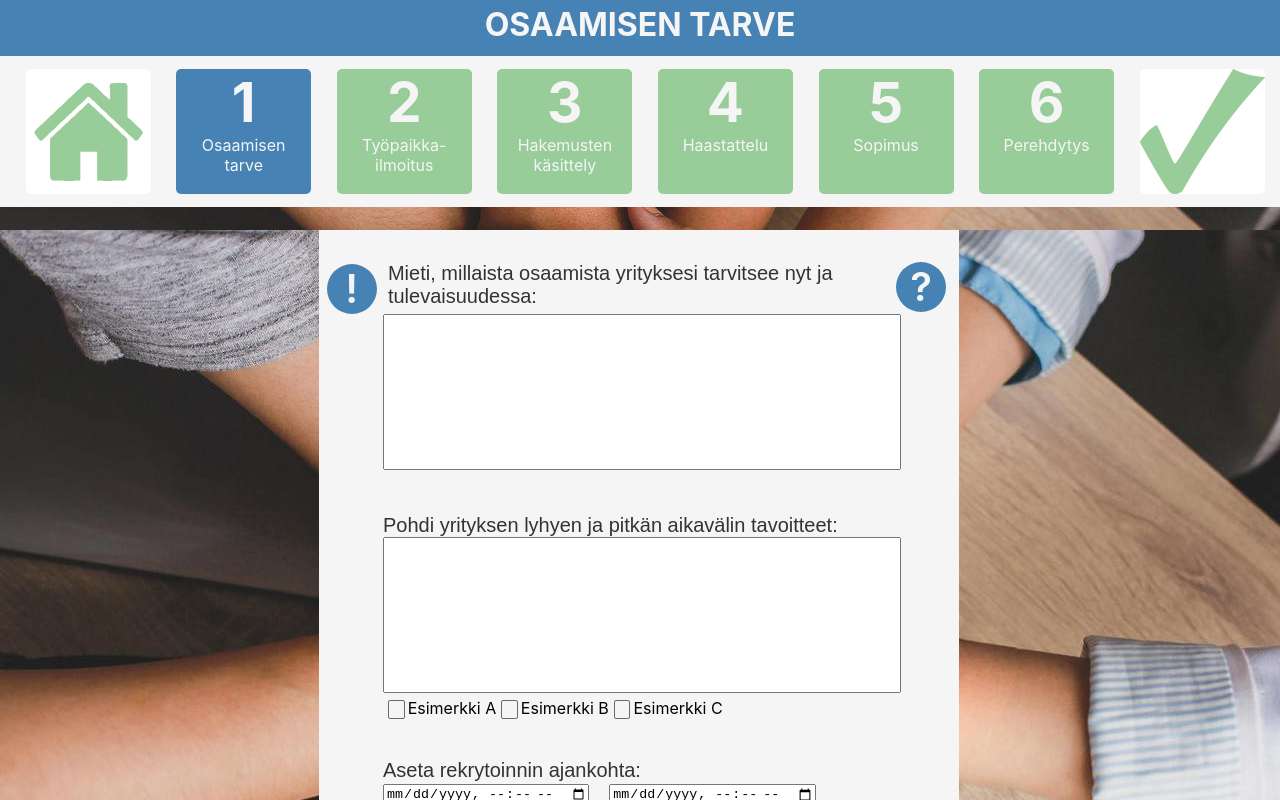
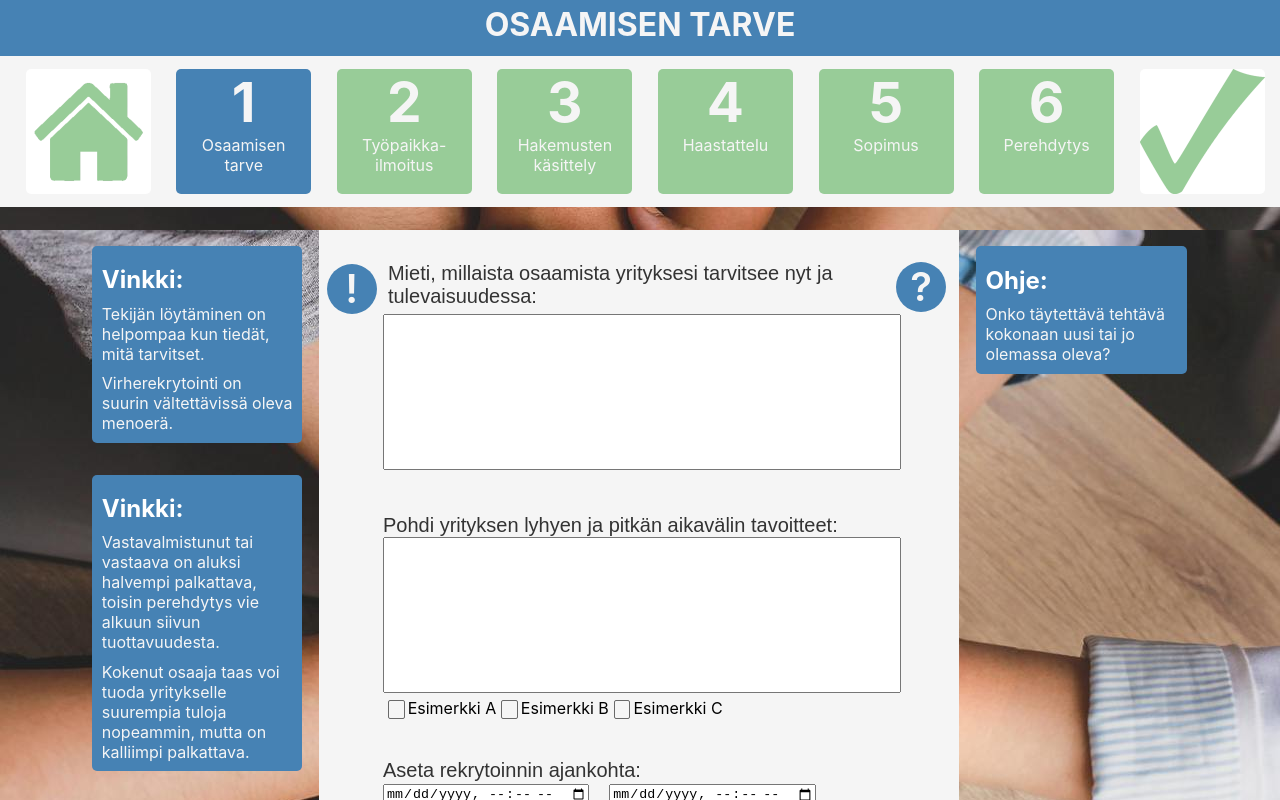
Before and after one commit to MirGitAtGitHub/RekrySalo, a React (Create React App) app in the folder rekrysalo/: page /Page1 in a window 1280 px wide. Shown: the top 800 px of the page. Built offline with nearby package versions, Linux system fonts and the light colour scheme.

Commit message:
Revert "Commit"
This reverts commit afb0e518a949ed8cb8affaaac41787ca8e3fe7ac.

```diff
--- a/rekrysalo/src/pages/Page1.js
+++ b/rekrysalo/src/pages/Page1.js
@@ -37,13 +37,13 @@ const Page1 = () => {
           <div className="mid-grid">
 
           <div className="empty-div">
-            <div className="info-boxH" id="p1infobox1" style={{visibility: "hidden"}}>
+            <div className="info-boxH">
               <h2 className="info-header">Vinkki:</h2><br></br>
               <p className="info-p">Tekijän löytäminen on helpompaa kun tiedät, mitä tarvitset.</p>
               <p className="info-p">Virherekrytointi on suurin vältettävissä oleva menoerä.</p>
             </div>
 
-            <div className="info-boxH" id="p1infobox2" style={{visibility: "hidden"}}>
+            <div className="info-boxH">
               <h2 className="info-header">Vinkki:</h2><br></br>
               <p className="info-p">Vastavalmistunut tai vastaava on aluksi halvempi palkattava, toisin perehdytys vie alkuun siivun tuottavuudesta.</p>
               <p className="info-p">Kokenut osaaja taas voi tuoda yritykselle suurempia tuloja nopeammin, mutta on kalliimpi palkattava.</p>
@@ -52,11 +52,11 @@ const Page1 = () => {
 
           <div className="mid">
             <div className="circle-parent">
-              <div className="circle" style={{"margin-left":"-10%"}} onClick={() => showInfo("p1infobox1")}>
+              <div className="circle" style={{"margin-left":"-10%"}}>
                 <p className="circle-text">!</p>
               </div>
               <p className="question" style={{"display": "inline-block", "margin-left":"2%"}}>Mieti, millaista osaamista yrityksesi tarvitsee nyt ja<br></br> tulevaisuudessa:</p>
-              <div className="circle" style={{"float":"right"}} onClick={() => showInfo("p1infobox3")}>
+              <div className="circle" style={{"float":"right"}}>
                 <p className="circle-text">?</p>
               </div>
             </div>
@@ -83,11 +83,11 @@ const Page1 = () => {
             <input type="datetime-local" id="rekryaika2" name="to_rekryaika" onChange={() => localStorage.setItem("p1d2",document.getElementById("rekryaika2").value)} defaultValue={localStorage.getItem("p1d2")}></input>
 
             <div className="circle-parent">
-              <div className="circle" style={{"margin-left":"-10%"}} onClick={() => showInfo("p1infobox2")}>
+              <div className="circle" style={{"margin-left":"-10%"}}>
                 <p className="circle-text">!</p>
               </div>
               <p className="question" style={{"display": "inline-block", "margin-left":"2%"}}>Arvioi budjetti rekrytoinnille:</p>
-              <div className="circle" style={{"float":"right"}}  onClick={() => showInfo("p1infobox4")}>
+              <div className="circle" style={{"float":"right"}}  onClick={() => showInfo("infobox")}>
                 <p className="circle-text">?</p>
               </div>
             </div>
@@ -118,12 +118,12 @@ const Page1 = () => {
 
             <div className="green-box" style={{"margin-top":"50px"}}>
 
-              <div className="circle" onClick={() => showInfo("infobox")}>
+              <div className="circle">
                 <p className="circle-text">!</p>
               </div>
 
 
-                <div className="circle" onClick={() => showInfo("infobox")}>
+                <div className="circle">
                   <p className="circle-text">?</p>
                 </div>
 
@@ -134,12 +134,12 @@ const Page1 = () => {
           </div>
 
             <div className="empty-div">
-              <div className="info-boxK" id="p1infobox3" style={{visibility: "hidden"}}>
+              <div className="info-boxK">
                 <h2 className="info-header">Ohje:</h2>
                 <p className="info-p">Onko täytettävä tehtävä kokonaan uusi tai jo olemassa oleva?</p>
               </div>
 
-              <div className="info-boxK" id="p1infobox4" style={{visibility: "hidden"}}>
+              <div className="info-boxK" id="infobox" style={{visibility: "hidden"}}>
                 <h2 className="info-header">Ohje:</h2>
                 <p className="info-p">Linkin takaa löydät palkkalaskurin, jolla pystyt arvioimaan palkkakuluja.</p>
                 <a href="https://www.palkka.fi/palkkalaskuri/index.htm" className="info-p"><strong>Palkkalaskuri</strong></a>
```
Also changed, not shown: rekrysalo/src/pages/Page2.js (+1 -1 lines).
